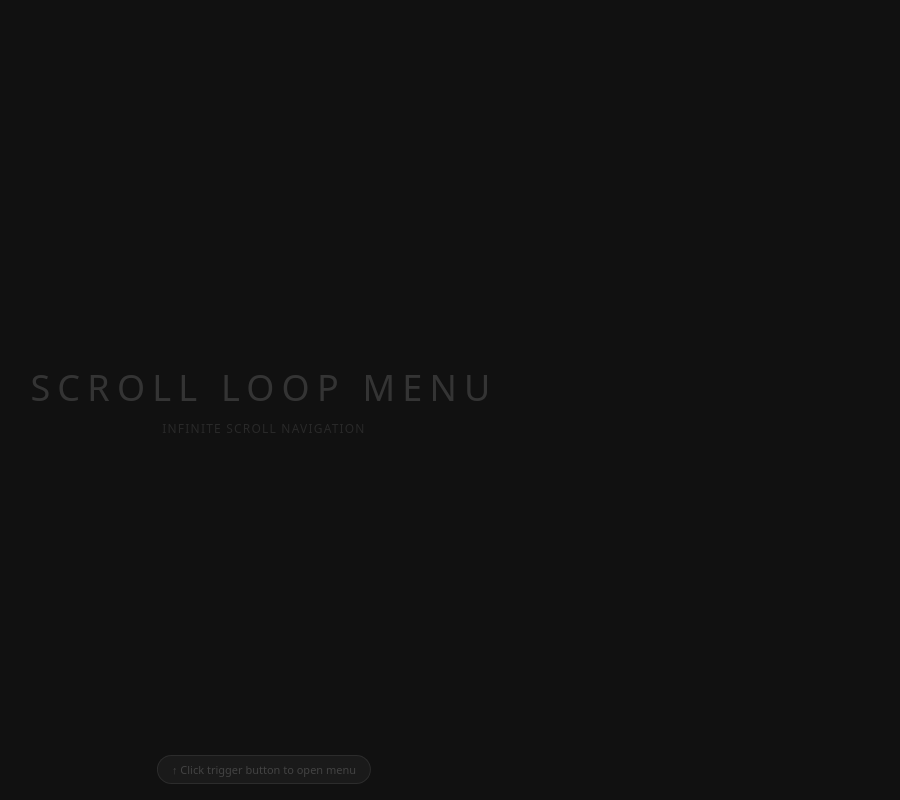
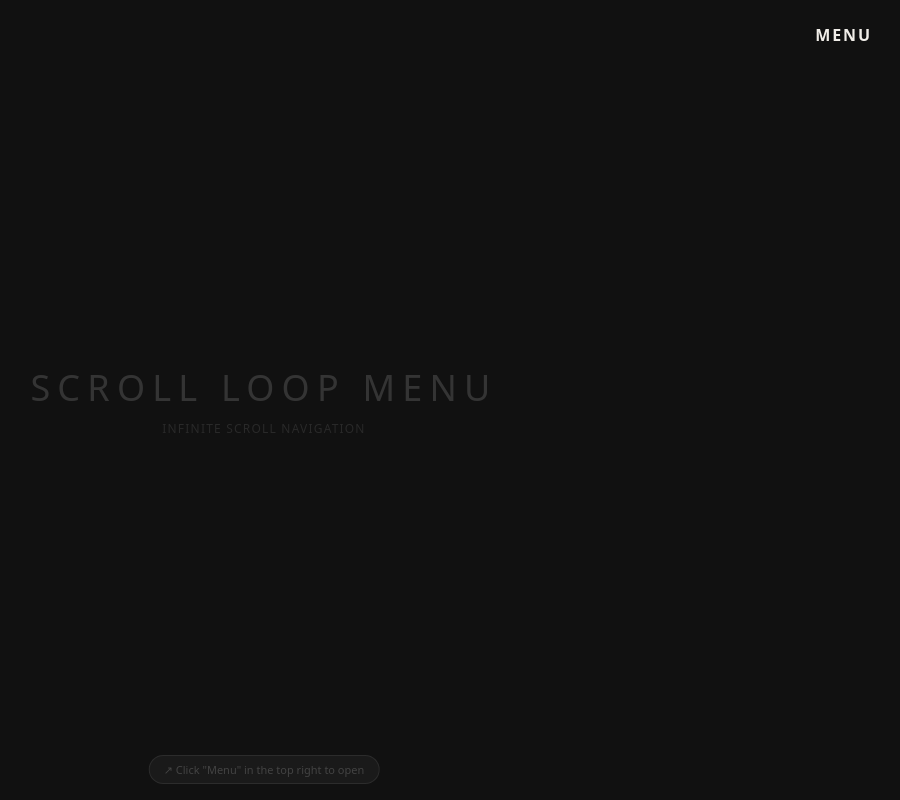
Before and after one commit to clonegarden/squarespaceplugins, a website: page demos/scroll-loop-menu/index.html in a window 1280 px wide. Shown: the whole page, without its empty margins (376-1276 px from the left). Drawn offline with Linux system fonts and the light colour scheme.

Commit message:
Fix Scroll Loop Menu demo: render the built-in trigger button (#68)
The demo mounted the menu but never provided a way to open it: the plugin
defaults showTrigger=false and looks for [data-anavo-slm-trigger], which the
demo page does not have. Preview and Full Demo both looked broken.

```diff
--- a/demos/scroll-loop-menu/index.html
+++ b/demos/scroll-loop-menu/index.html
@@ -19,12 +19,15 @@
     <p>Infinite scroll navigation</p>
   </div>
   <div data-anavo-scroll-loop-menu></div>
-  <div class="hint">↑ Click trigger button to open menu</div>
+  <div class="hint">↗ Click "Menu" in the top right to open</div>
   <script>
   (function(){
     var p = new URLSearchParams(location.search);
     var u = new URL('https://cdn.jsdelivr.net/gh/clonegarden/squarespaceplugins@latest/scroll-loop-menu/scroll-loop-menu.min.js');
     u.searchParams.set('domain', 'anavo.tech');
+    /* the demo page has no custom trigger element, so render the built-in one */
+    u.searchParams.set('showTrigger', 'true');
+    u.searchParams.set('triggerColor', '#f0ede8');
     var PX_PARAMS = { fontSize:1, itemOffset:1 };
     var addPx = function(v){ return /px$|%$|em$|rem$|vw$/.test(v) ? v : v + 'px'; };
     p.forEach(function(val, key){ if (PX_PARAMS[key]) val = addPx(val); u.searchParams.set(key, val); });
```
